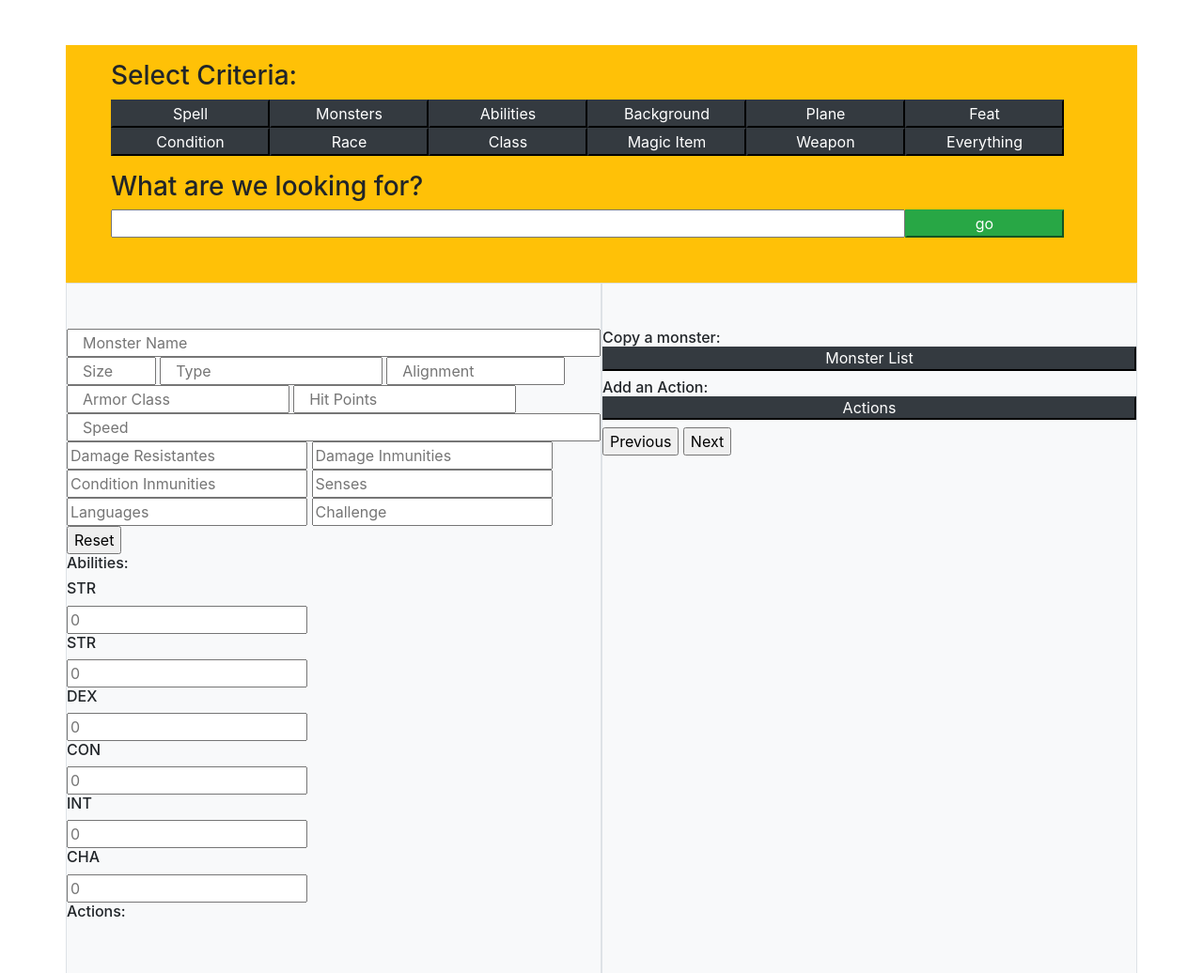
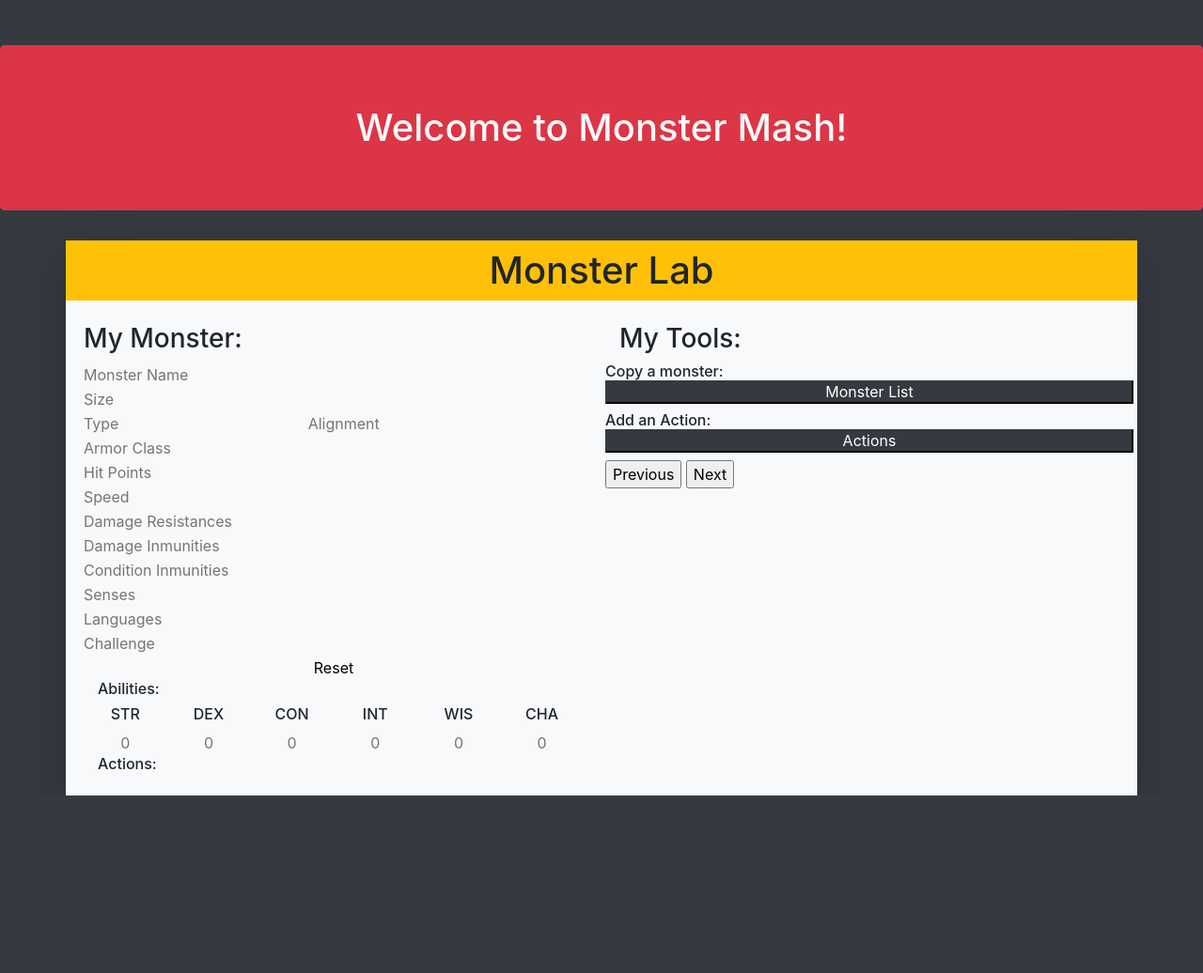
Before and after one commit to engelmallen/DnD-Monster-Mash, a plain HTML site: page newMonster.html in a window 1280 px wide. Shown: the whole page at 94% size. After the commit the page ends 847 px from the top, so only its background shows below. Drawn offline with nearby package versions, Linux system fonts and the light colour scheme.

Commit message:
Everything works, for now

```diff
--- a/css/newMonster.css
+++ b/css/newMonster.css
@@ -1,3 +1,9 @@
 *{
 	box-sizing: border-box;
 }
+
+#myMonster input
+{
+	border: none !important;
+	background: none
+}
--- a/newMonster.html
+++ b/newMonster.html
@@ -8,9 +8,9 @@
 	<script src="https://ajax.googleapis.com/ajax/libs/jquery/3.5.1/jquery.min.js"></script>
 	<meta name="viewport" content="width=device-width, initial-scale=1">
 </head>
-<body class="pt-5">
+<body class="pt-5 bg-dark">
 
-<div id="navigation" class="container pt-2 pb-5 px-5 bg-warning">
+<div id="navigation" class="container d-none pt-2 pb-5 px-5 bg-warning">
 		<div id="creation" class="">
 		<div class="w-100 col-12 row">
 			<div class="h3 w-100 col-12 py-2 px-0 m-0">Select Criteria:</div>
@@ -28,7 +28,7 @@
 				<input class="searchBy col-2 btn-dark" type="button" name="search/?text=" value="Everything">
 				<div class="col-12 p-0 m-0 mt-3">
 					<div id="youAreSearching" class="h3">What are we looking for? </div>
-					<div class="col-12 row p-0 m-0">
+					<div class="col-12 p-0 m-0">
 					<input id="search" class="col-10" type="text" value="">
 						<input id="searchBtn" class="col-2 btn-success searchBy" type="button" name="" value="go">
 					</div>
@@ -38,56 +38,57 @@
 
 </div>
 
-<div id="charLab" class="container p-0 bg-light">
-	<div class="w-100 row m-0">
-		<div id="myMonster" class="col-6 border py-5 px-0">
+<div class="text-center jumbotron text-light bg-danger h1"> Welcome to Monster Mash!</div>
+
+<div id="charLab" class="container p-0 bg-light shadow-lg">
+	<div class="h1 text-center bg-warning  py-2">Monster Lab</div>
+	<div class="row m-0 ">
+		<div id="myMonster" class="col-6 py-3 px-1 px-0">
+			<div class="h3 col-12">My Monster:</div>
 			<div id="monsHeader" class="col-12 p-0">
 			<input id="monsName" class="col-12 m-0" type="text" placeholder="Monster Name" name="">
-			<input id="monsSize" class="col-2 m-0" type="text" placeholder="Size" name="">
+			<input id="monsSize" class="col-12 m-0" type="text" placeholder="Size" name="">
 			<input id="monsType" class="col-5 m-0" type="text" placeholder="Type" name="">
 			<input id="monsAlgmnt" class="col-4 m-0" type="text" placeholder="Alignment" name="">
 			</div>
-			<div id="monsLife">
-				<input id="monsAC" class="col-5" type="text" placeholder="Armor Class">
-				<input id="monsHP" class="col-5" type="text" placeholder="Hit Points">
+			<div id="monsLife" class="col-12 px-0">
+				<input id="monsAC" class="col-12" type="text" placeholder="Armor Class">
+				<input id="monsHP" class="col-12" type="text" placeholder="Hit Points">
 				<input id="monsSpeed" class="col-12" type="text" placeholder="Speed">
 			</div>
-			<div id="monsStats">
-			<input id="monsDamRes" type="text" placeholder="Damage Resistantes">
-			<input id="monsDamImn" type="text" placeholder="Damage Inmunities">
-			<input id="monsConImn" type="text" placeholder="Condition Inmunities">
-			<input id="monsSenses" type="text" placeholder="Senses">
-			<input id="monsLangs" type="text" placeholder="Languages">
-			<input id="monsCR" type="text" placeholder="Challenge">
+			<div id="monsStats" class="col-12 px-0">
+			<input id="monsDamRes" class="col-12" type="text" placeholder="Damage Resistances">
+			<input id="monsDamImn" class="col-12" type="text" placeholder="Damage Inmunities">
+			<input id="monsConImn" class="col-12" type="text" placeholder="Condition Inmunities">
+			<input id="monsSenses" class="col-12" type="text" placeholder="Senses">
+			<input id="monsLangs" class="col-12" type="text" placeholder="Languages">
+			<input id="monsCR" type="text" class="col-12" placeholder="Challenge">
 			</div>
-			<div id="monsAtributes">
-			<input id="resSkills" type="button" value="Reset">
+			<div id="monsAtributes" class="col-12">
+			<input id="resSkills" class="col-12" type="button" value="Reset">
 
 			</div>
-			<div id="monsSkills"><h6>Abilities:</h6>
+			<div id="monsSkills" class=" row col-12 m-0"><h6 class="col-12">Abilities:</h6>
 
-				<div class="h6">STR</div>
-				<input id="monsStr" type="text" placeholder="0">
+				<h6 class=" col-2 text-center">STR</h6>
+				<h6 class=" col-2 text-center">DEX</h6>
+				<h6 class=" col-2 text-center">CON</h6>
+				<h6 class=" col-2 text-center">INT</h6>
+				<h6 class=" col-2 text-center">WIS</h6>
+				<h6 class=" col-2 text-center">CHA</h6>
 
-				<div class="h6">STR</div>
-				<input id="monsStr" type="text" placeholder="0">
 
-				<div class="h6">DEX</div>
-				<input id="monsDex" type="text" placeholder="0">
-
-				<div class="h6">CON</div>
-				<input id="monsCon" type="text" placeholder="0">
-
-				<div class="h6">INT</div>
-				<input id="monsInt" type="text" placeholder="0">
-
-				<div class="h6">CHA</div>
-				<input id="monsCha" type="text" placeholder="0">
+				<input id="monsStr" class="col-2 text-center" type="text" placeholder="0">
+				<input id="monsDex" class="col-2 text-center" type="text" placeholder="0">
+				<input id="monsCon" class="col-2 text-center" type="text" placeholder="0">
+				<input id="monsInt" class="col-2 text-center" type="text" placeholder="0">
+				<input id="monsWis" class="col-2 text-center" type="text" placeholder="0">
+				<input id="monsCha" class="col-2 text-center" type="text" placeholder="0">
 
 
 			</div>
 
-			<div id="monsActions"><h6 id="monsActions">Actions:</h6>
+			<div id="monsActions" class="col-12"><h6 id="monsActions" class="col-12">Actions:</h6>
 
 			</div>
 
@@ -97,7 +98,9 @@
  -->
 		</div>
 
-		<div id="myLab" class="col-6 border py-5 px-0">
+		<div id="myLab" class="col-6 py-3 px-1 px-0">
+			<div class="h3 col-12">My Tools:</div>
+
 			<div id="myLabBtns" class="">
 				<div class="h6">Copy a monster:
 				<input class="searchBy col-12 btn-dark" type="button" name="https://api.open5e.com/monsters/?search=" value="Monster List"></div>
--- a/newMonster.js
+++ b/newMonster.js
@@ -23,6 +23,12 @@ let monsLangs = document.getElementById('monsLangs')
 let monsCR = document.getElementById('monsCR')
 let resSkills = document.getElementById('resSkills') /*Reset Button*/
 
+let monsStr = document.getElementById('monsStr')
+let monsDex = document.getElementById('monsDex')
+let monsCon = document.getElementById('monsCon')
+let monsInt = document.getElementById('monsInt')
+let monsWis = document.getElementById('monsWis')
+let monsCha = document.getElementById('monsCha')
 
 //
 
@@ -89,12 +95,16 @@ function whatPresenting() {
                     monsOptions.appendChild(getCriteriaCont)
 
                     getCriteriaBtn.addEventListener('click', function () {
-                        monsName.value       =  everythingList[0][i].name
-                        monsSize.value       = everythingList[0][i].size
+                        monsName.value        =  everythingList[0][i].name
+                        monsSize.value        = everythingList[0][i].size
                         monsType.value        = everythingList[0][i].type
                         monsAlgmnt.value      = everythingList[0][i].alignment
-                        monsACmonsAC.value    = 'AC: '+everythingList[0][i].armor_class
-                        monsHP.value          = everythingList[0][i].hit_points
+                        monsACmonsAC.value    = 'Aarmor Class: '+everythingList[0][i].armor_class
+
+                        if (everythingList[0][i].armor_desc!= null) {
+                            monsACmonsAC.value += "("+everythingList[0][i].armor_desc + ")"}
+
+                        monsHP.value      = "Hit Points: "+ everythingList[0][i].hit_points + " or (" + everythingList[0][i].hit_dice +")"
 
 
                         if (everythingList[0][i].speed.walk != 0) {
@@ -110,13 +120,19 @@ function whatPresenting() {
                             }
                         }
 
-
                         monsDamRes.values     = everythingList[0][i].damage_resistances
                         monsDamImn.value      = everythingList[0][i].damage_immunities
                         monsConImn.value      = everythingList[0][i].condition_immunities
                         monsSenses.value      = everythingList[0][i].senses
                         monsLangs.value       = everythingList[0][i].languages
                         monsCR.value          = everythingList[0][i].challenge_rating
+
+                        monsStr.value = everythingList[0][i].strength
+                        monsDex.value = everythingList[0][i].dexterity
+                        monsCon.value = everythingList[0][i].constitution
+                        monsInt.value = everythingList[0][i].intelligence
+                        monsWis.value = everythingList[0][i].wisdom
+                        monsCha.value = everythingList[0][i].charisma
 
                         // for (let i = 0; i <= getCriteriaBtn.length; i++) {
                             // for (let i = 0; i < everythingList[0][i].length; i++) {
@@ -166,7 +182,7 @@ function whatPresenting() {
 
             for (let i = 0; i < everythingList[0].length; i++) {/*Abilities*/
                 if (nowPresenting === "Actions") {
-                    console.log("creating Actions")
+                    // console.log("creating Actions")
                     // monsOptions.innerHTML = ""
                         let getCriteriaCont = document.createElement('div')
 
@@ -252,7 +268,7 @@ function whatPresenting() {
 
 
 
-                    console.log("btn created")
+                    // console.log("btn created")
 
                     }
 
```
